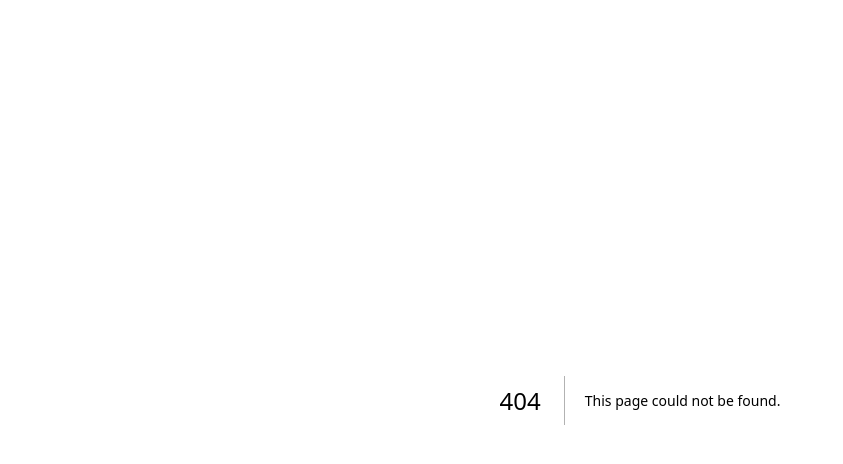
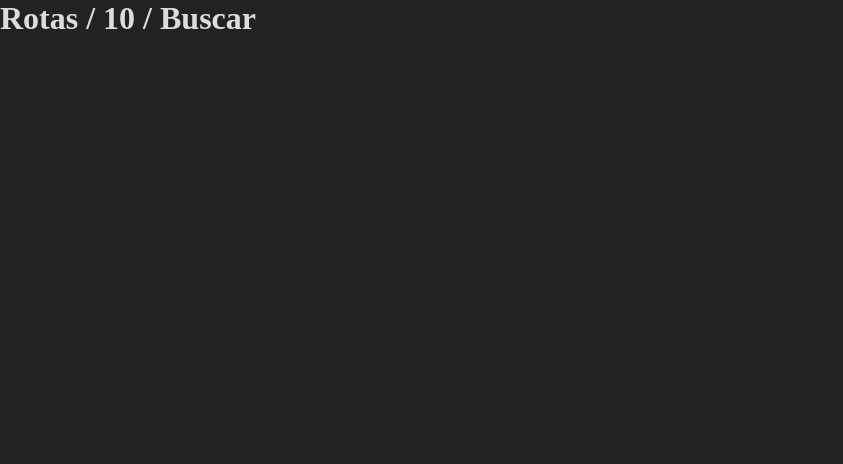
Before and after one commit to neanderdev/nextjs-basico, a Next.js app: page /rotas/10/buscar in a window 1280 px wide. Before the commit this address had no page. Shown: the top 464 px of the page, without its empty margins (0-843 px from the left). Built offline with nearby package versions, Linux system fonts and the light colour scheme.

Commit message:
Rotas #02

```diff
--- /dev/null
+++ b/src/pages/rotas/[codigo]/buscar.jsx
@@ -0,0 +1,12 @@
+import { useRouter } from 'next/router';
+
+export default function Buscar() {
+    const router = useRouter();
+    const codigo = router.query.codigo;
+
+    return (
+        <div>
+            <h1>Rotas / {codigo} / Buscar</h1>
+        </div>
+    );
+}
```
Also changed, not shown: src/pages/rotas/[codigo]/[nome].jsx (added, +13 -0 lines).
